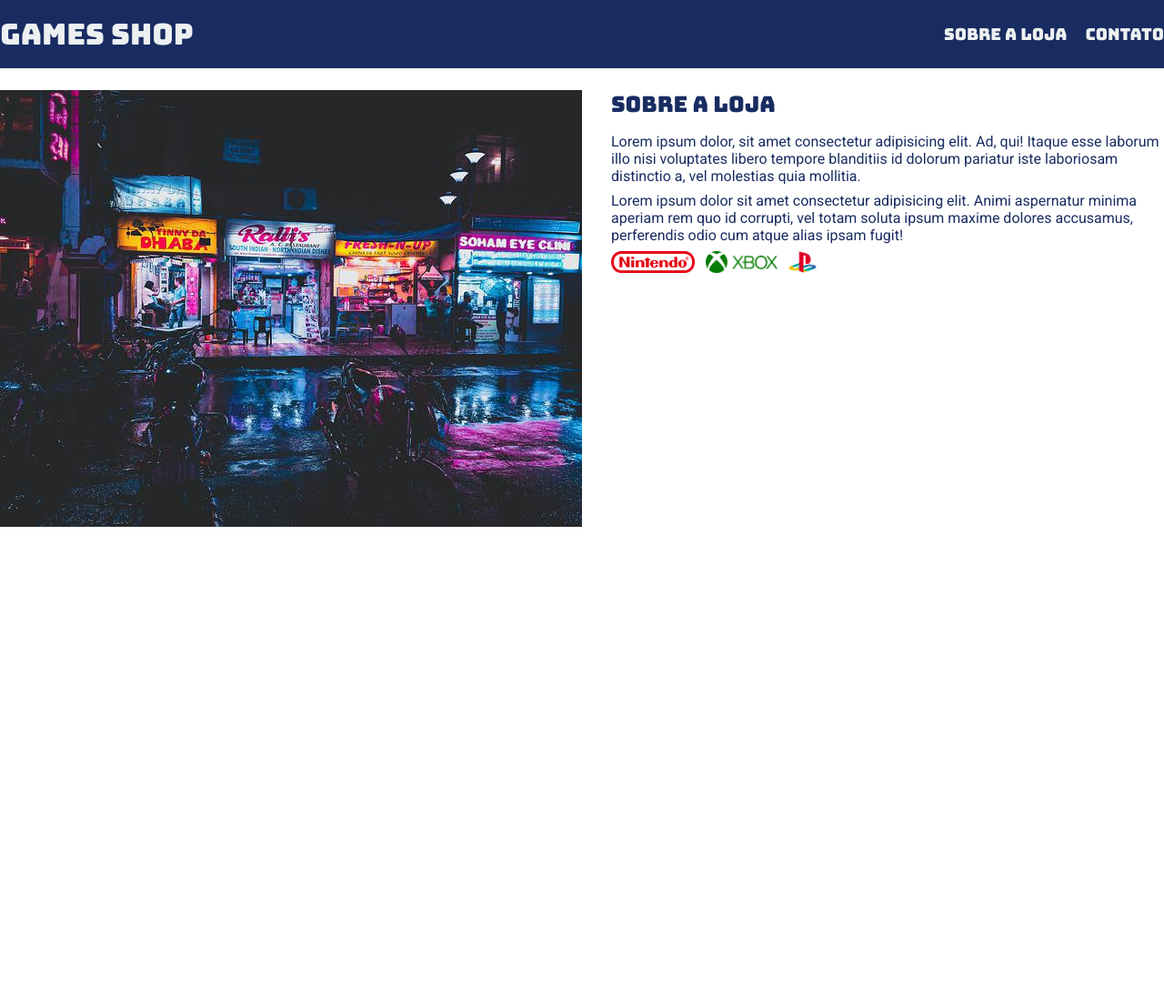
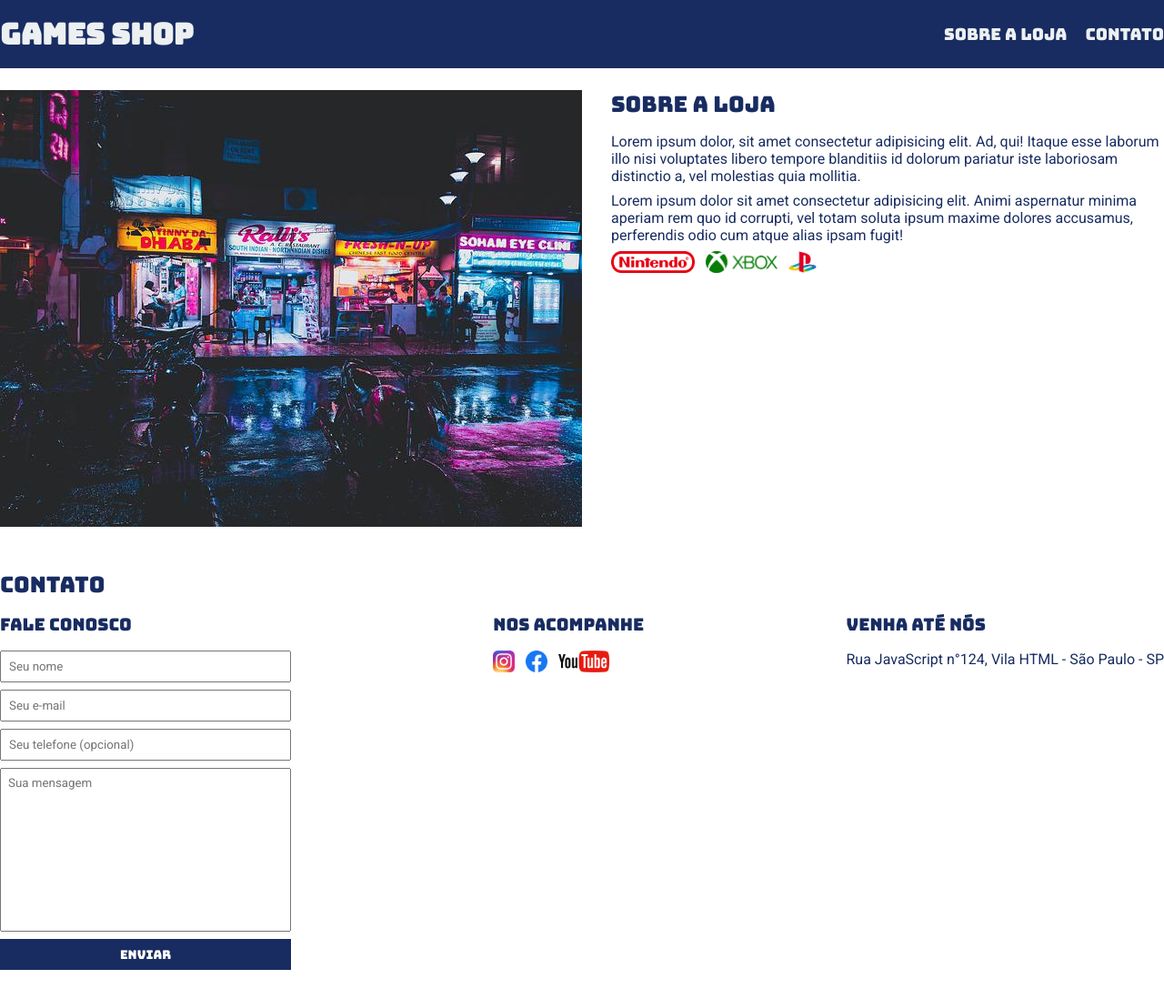
Before and after one commit to PaulHenriq/Site-GamesShop, a plain HTML site: page index.html in a window 1280 px wide. Shown: the whole page at 91% size. Before the commit the page ends 800 px from the top, so only its background shows below. Drawn offline with Linux system fonts and the light colour scheme.

Commit message:
Estilizando texto

```diff
--- a/index.html
+++ b/index.html
@@ -45,5 +45,48 @@
             </div>
         </div>
     </section>
+    <section id="contact">
+        <div class="container">
+            <h2>Contato</h2>
+            <div class="contact-methods">
+                <div>
+                    <h3>Fale conosco</h3>
+                    <form>
+                        <input type="text" placeholder="Seu nome" />
+                        <input type="email" placeholder="Seu e-mail" />
+                        <input type="tel" placeholder="Seu telefone (opcional)" />
+                        <textarea placeholder="Sua mensagem"></textarea>
+                        <button type="submit">Enviar</button>
+                    </form>
+                </div>
+                <div>
+                    <h3>Nos acompanhe</h3>
+                    <ul class="social-links">
+                        <li>
+                            <a href="#" title="Siga-nos no Instagram">
+                                <img src="./images_M05/images/instagram.png" alt="Logo do Instagram" />
+                            </a>
+                        </li>
+                        <li>
+                            <a href="#" title="Siga-nos no Facebook">
+                                <img src="./images_M05/images/facebook.png" alt="Logo do Facebook" />
+                            </a>
+                        </li>
+                        <li>
+                            <a href="#" title="Visite nosso canal no Youtube">
+                                <img src="./images_M05/images/youtube.png" alt="Logo do Youtube" />
+                            </a>
+                        </li>
+                    </ul>
+                </div>
+                <div>
+                    <h3>Venha até nós</h3>
+                    <p>
+                        Rua JavaScript n°124, Vila HTML - São Paulo - SP
+                    </p>
+                </div>
+            </div>
+        </div>
+    </section>
 </body>
 </html>
--- a/main.css
+++ b/main.css
@@ -5,11 +5,14 @@
 }
 
 header,
-section h2 {
+section h2,
+section h3,
+form button {
     font-family: 'Bungee', cursive;
+    font-weight: normal;
 }
 
-body {
+body, input, textarea {
     font-family: 'Roboto', sans-serif;
 }
 
@@ -17,11 +20,6 @@ header {
     padding: 16px 0;
     background-color: #182C61;
     color: #ecf0f1;
-}
-
-header h1,
-section h2 {
-    font-weight: normal;
 }
 
 header nav li {
@@ -80,3 +78,54 @@ section p {
 .store-front {
     margin-right: 32px;
 }
+
+.social-links img {
+    height: 24px;
+}
+
+.social-links li {
+    display: inline;
+    margin-right: 8px;
+}
+
+.social-links li a {
+    text-decoration: none;
+}
+
+#contact .container {
+    display: block;
+}
+
+.contact-methods {
+    display: flex;
+    justify-content: space-between;
+}
+
+form input,
+form textarea,
+form button {
+    display: block;
+    width: 320px;
+    margin-bottom: 8px;
+    padding: 8px;
+}
+
+form textarea {
+    resize: none;
+    height: 180px;
+}
+
+section h3 {
+    margin-bottom: 16px;
+}
+
+form button {
+    background-color: #182C61;
+    color: #fff;
+    border: none;
+    cursor: pointer;
+}
+
+form button:hover {
+    background-color: #314e9e;
+}
```
